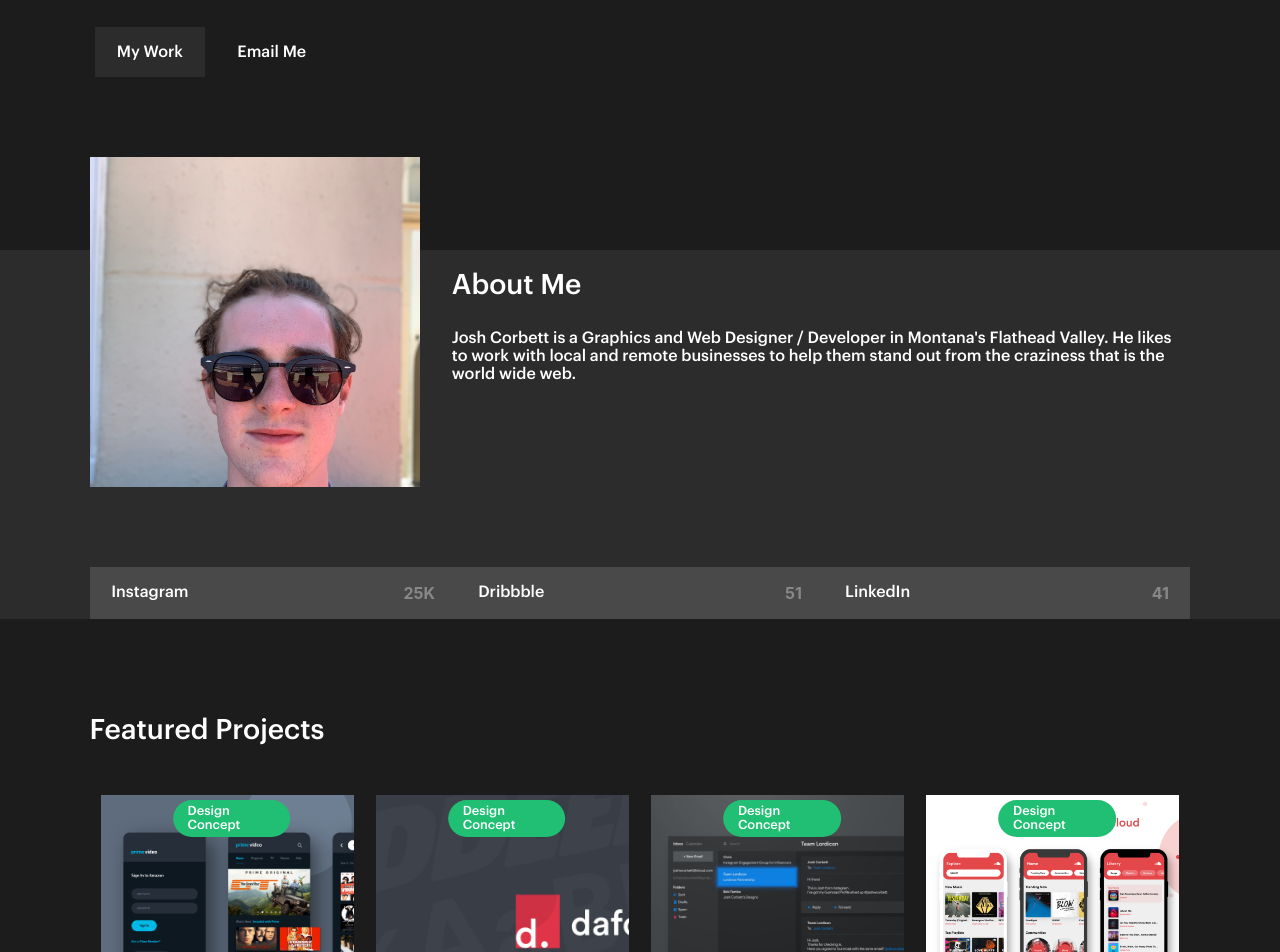
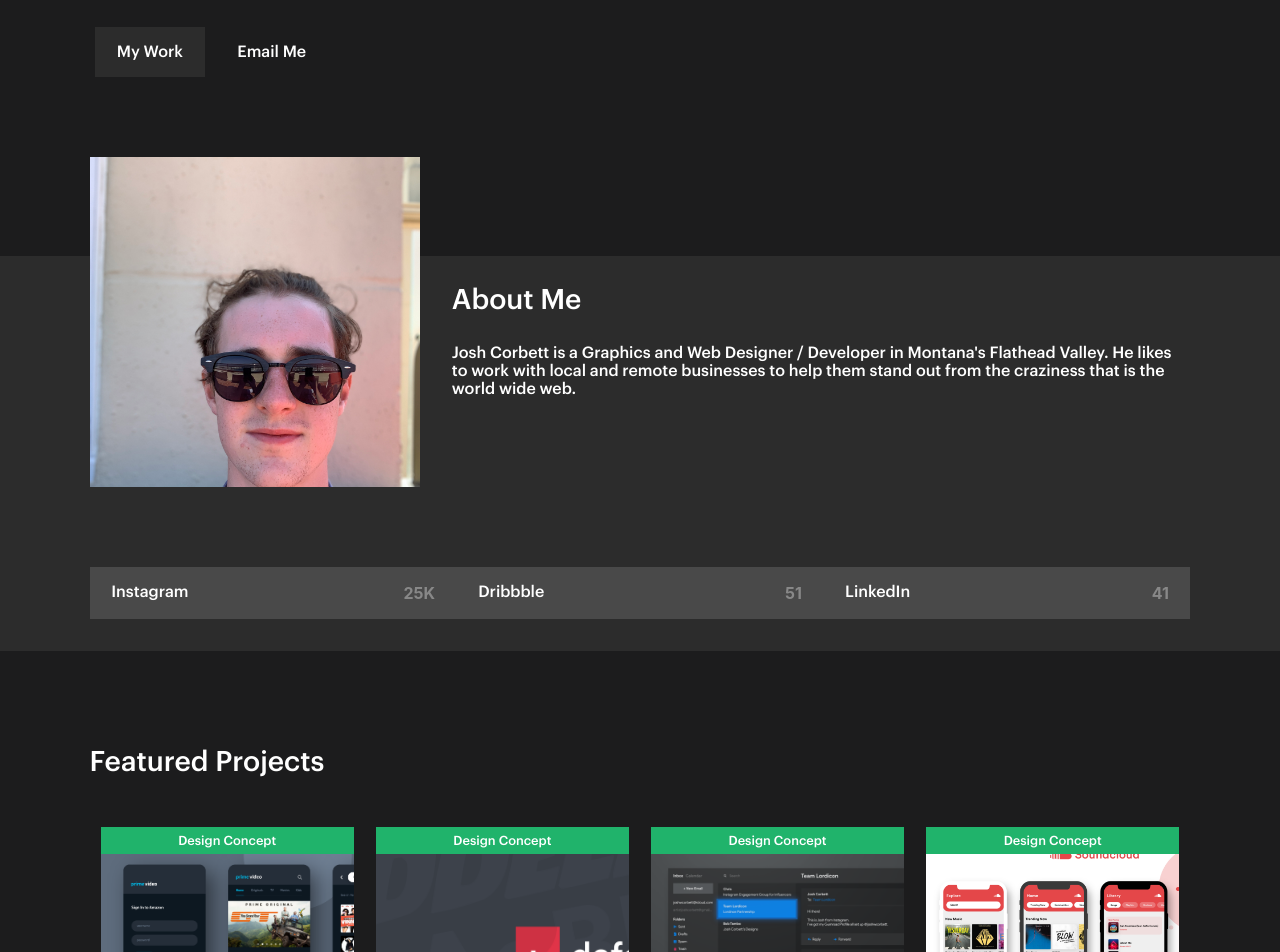
Before and after one commit to joshwcorbett/joshwcorbett.github.io, a Jekyll site: the page built from index.html, in a window 1280 px wide. Shown: the part 609-1561 px from the top of the page. Built offline with Jekyll 4.4.1, drawn with Linux system fonts in a browser that asks for light colours; some web fonts are replaced; some of the changed text lies outside the part shown.

Commit message:
Accessibility Updates

```diff
--- a/_includes/footer.html
+++ b/_includes/footer.html
@@ -1,10 +1,10 @@
 <footer class="site-foot container top-spacing">
   <div class="site-foot__content">
     <span>Do you like what you see?</span>
-    <h3>Let's Make Something Together</h3>
+    <h3>Let's Make Something Together.</h3>
   </div>
   <div class="site-foot__buttons">
-    <a href="mailto:joshwcorbett@icloud.com" class="btn btn--level">Get in Touch</a>
+    <a href="mailto:joshwcorbett@icloud.com" class="btn btn--level btn--special">Get in Touch</a>
   </div>
 </footer>
 
--- a/_includes/header.html
+++ b/_includes/header.html
@@ -2,7 +2,7 @@
   <nav class="site-nav container heavy caps">
     <a href="{{ site.url }}" class="site-nav__brand">Josh Corbett</a>
 
-    <a href="#0" class="btn btn--grey btn--small" id="navMenuBtn" onclick="openMobileNav()">Menu</a>
+    <a href="#0" class="btn btn--grey" id="navMenuBtn" onclick="openMobileNav()">Menu</a>
 
     <ul class="site-nav__list">
       <li><a href="{{ site.url }}#intro" class="site-nav__list__item">Intro</a></li>
--- a/assets/css/stylesheet.scss
+++ b/assets/css/stylesheet.scss
@@ -57,7 +57,7 @@
 
 // Transitions
 $transition-quick: all 100ms ease;
-$transition-smooth: all 300ms cubic-bezier(0.77, 0, 0.175, 1);
+$transition-smooth: all 380ms cubic-bezier(0.77, 0, 0.175, 1);
 
 /*------------------------------------*\
   #IMPORTS
@@ -314,17 +314,18 @@
         }
       }
       &__content {
-        margin-top: 85px;
+        margin-top: 100px;
         width: 70%;
         padding: 0 0 1em 2em;
       }
     }
     &__social {
-      display: flex;
+      display: inline-flex;
       justify-content: space-evenly;
       flex-direction: row;
       width: 100%;
       margin-top: 5em;
+      margin-bottom: 2em;
 
       a {
         display: flex;
@@ -483,16 +484,15 @@
     }
     .project-type {
       position: absolute;
+      width: 100%;
       top: 0;
-      left: 50%;
-      transform: translateX(-50%);
-      border-radius: 100px;
+      left: 0;
+      text-align: center;
       font-size: 0.8rem;
-      padding: 0.35em 1.15em;
-      margin: 0.35em;
+      padding: 0.5em 1.15em;
       z-index: 999;
 
-      &.concept {background-color: #21bf73;}
+      &.concept {background-color: #20b36b;}
       &.client {background-color: $primary-color;}
     }
     &:hover > &__info::before {
@@ -512,9 +512,9 @@
 
   &__content {
     text-align: center;
-    margin-bottom: 5em;
+    margin-bottom: 3em;
 
-    span {font-size: 0.8rem;}
+    span {font-size: 0.9rem;}
     h3 {margin: 0.5em 0 0 0}
   }
   &__buttons {
@@ -707,9 +707,7 @@
     list-style-type: none;
     padding: 2em;
     margin: 0;
-    transform: scale(0.95);
-    opacity: 0;
-    visibility: hidden;
+    transform: translateX(100%);
     transition: $transition-smooth;
 
     &__item {
@@ -726,9 +724,7 @@
       text-align: center;
     }
     &.active {
-      transform: scale(1);
-      opacity: 1;
-      visibility: visible;
+      transform: translateX(0);
     }
   }
   .site-about {
--- a/index.html
+++ b/index.html
@@ -79,8 +79,8 @@
       <h3 class="w-100 site-section__title">Blog</h3>
     </div>
     <div class="blog-posts cards">
-      <div class="overflow-left"><span>scroll</span></div>
-      <div class="overflow-right"><span>scroll</span></div>
+      <div class="overflow-left"></div>
+      <div class="overflow-right"></div>
 
       {% for article in site.articles %}
         <a href="{{ article.url }}" class="cards__item">
```
